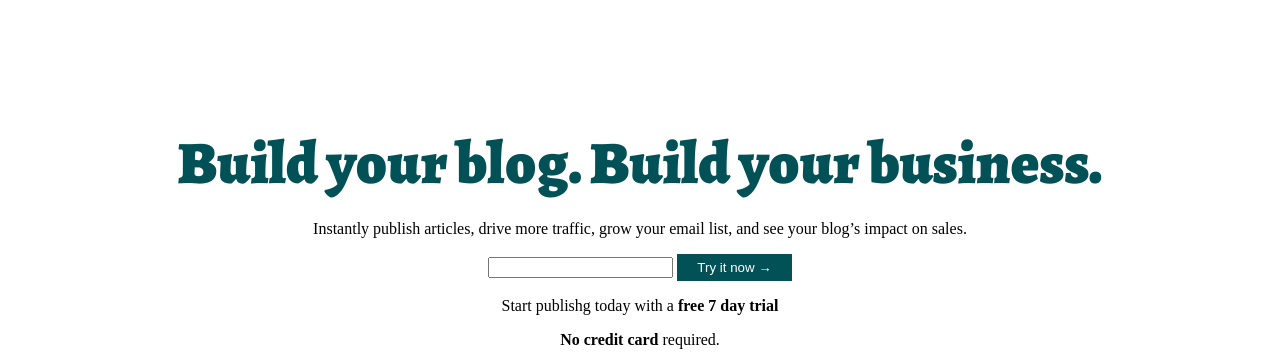
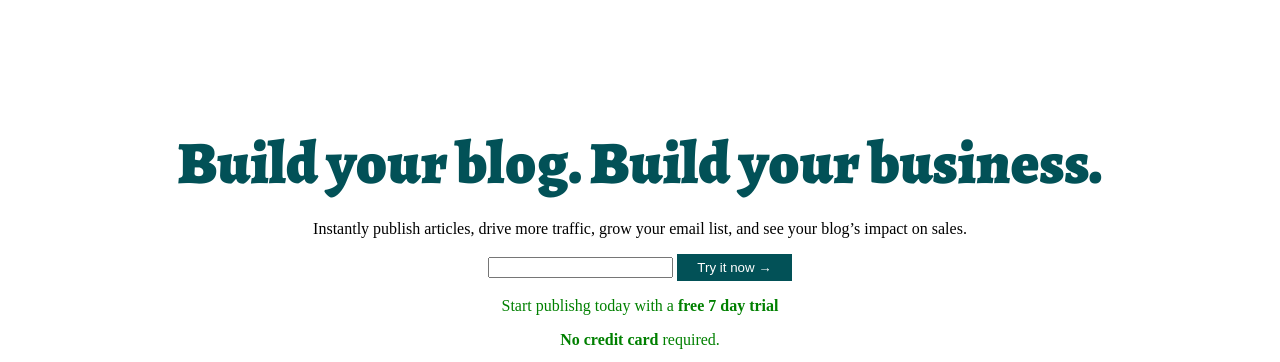
Before and after one commit to Alejandro9414/DW-JS-2106, a plain HTML site: page index.html in a window 1280 px wide. Shown: the part 362-724 px from the top of the page. Drawn offline with nearby package versions, Linux system fonts and the light colour scheme; grey boxes are pictures that could not be loaded.

Commit message:
Correcciones

```diff
--- a/style.css
+++ b/style.css
@@ -1,24 +1,22 @@
 body{
-    maring: 0;
+    margin: 0;
 }
 
 h1{
     color: #025157;
 }
 
-#rojo{    <!--// # señala que es un id para que lo identifique el html -->
+#rojo{
     color: red;
 }
 
-.verde{   <!--// se utiliza para mas de una ves un color sera una clase -->
+.verde{
     color: green;
 }
 
 .texto-boton{
     background-color: #025157;
-    border-radius: 6
-
-    px;
+    border-radius: 6 px;
     border: none;
     border-top-left-radius: 0;
     border-bottom-left-radius: 0;
```
